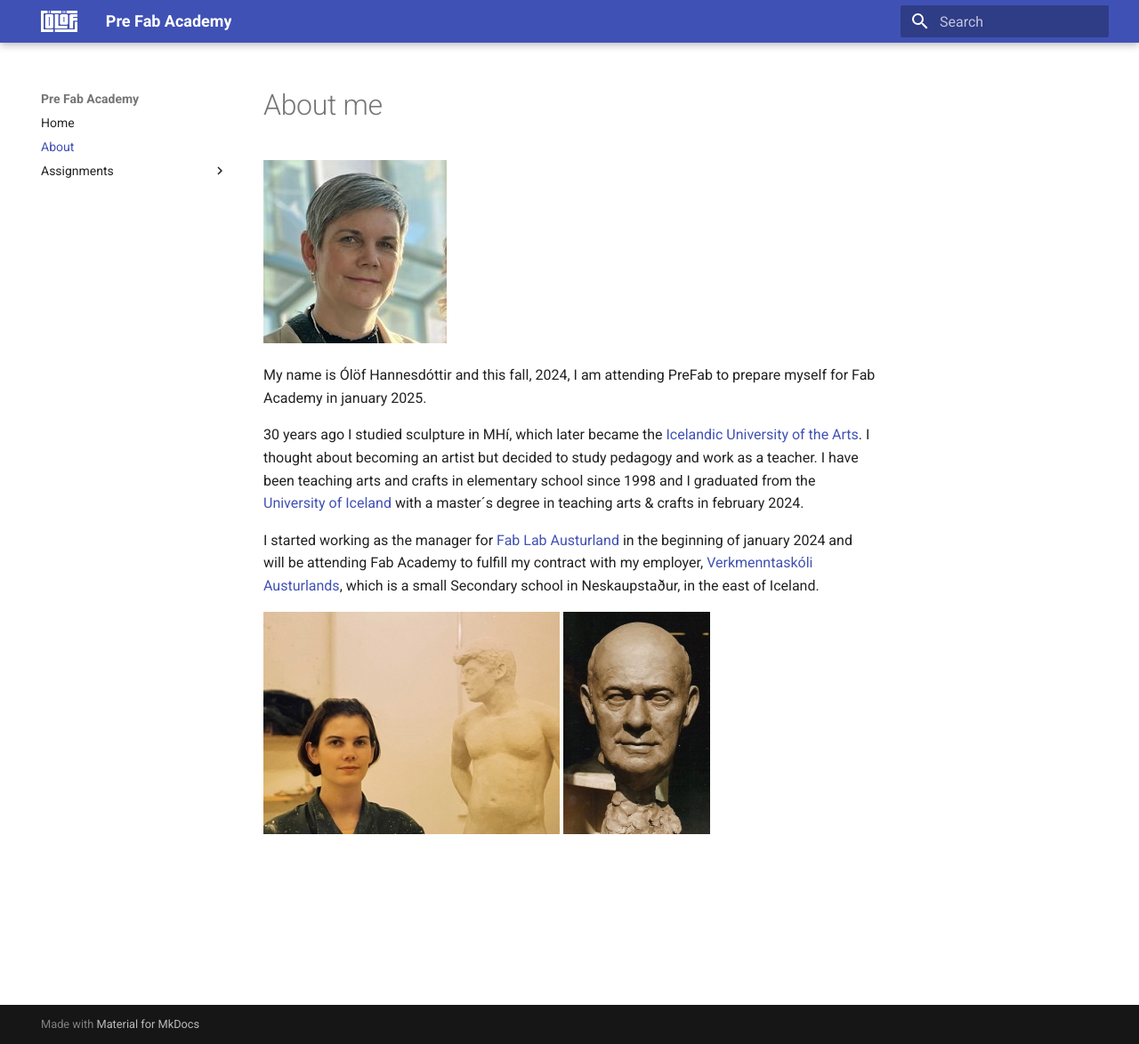
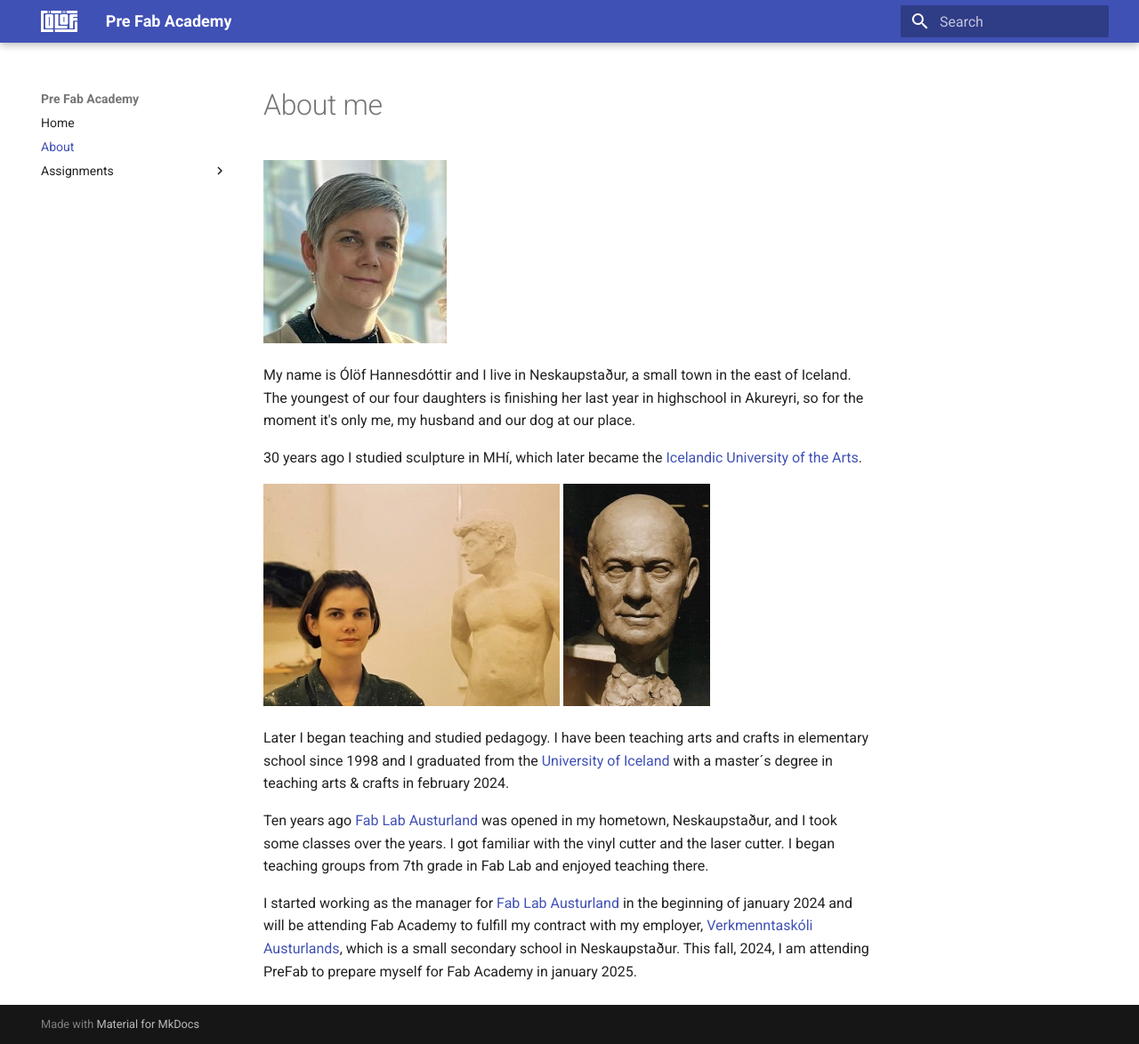
Before and after one commit to OlofH2/Before-Fab-Academy, an MkDocs documentation site: the page built from docs/about.md, in a window 1280 px wide and 1174 px high. Shown: the whole window at 89% size. Built offline with MkDocs 1.6.1 and Material for MkDocs 9.7.7, drawn with Linux system fonts in a browser that asks for light colours.

Commit message:
Added to About

```diff
--- a/docs/about.md
+++ b/docs/about.md
@@ -3,10 +3,15 @@
 
 ![Olof](img/I.jpg)
 
-My name is Ólöf Hannesdóttir and this fall, 2024, I am attending PreFab to prepare myself for Fab Academy in january 2025.
+My name is Ólöf Hannesdóttir and I live in Neskaupstaður, a small town in the east of Iceland. The youngest of our four daughters is finishing her last year in highschool in Akureyri, so for the moment it's only me, my husband and our dog at our place.
 
-30 years ago I studied sculpture in MHí, which later became the [Icelandic University of the Arts](https://www.lhi.is/). I thought about becoming an artist but decided to study pedagogy and work as a teacher. I have been teaching arts and crafts in elementary school since 1998 and I graduated from the [University of Iceland](https://english.hi.is/) with a master´s degree in teaching arts & crafts in february 2024.
+30 years ago I studied sculpture in MHí, which later became the [Icelandic University of the Arts](https://www.lhi.is/).
 
-I started working as the manager for [Fab Lab Austurland](https://www.fablabs.io/labs/fablabausturland) in the beginning of january 2024 and will be attending Fab Academy to fulfill my contract with my employer, [Verkmenntaskóli Austurlands](https://www.va.is/), which is a small Secondary school in Neskaupstaður, in the east of Iceland.
 
 ![SculptureDepartment](img/Sculpture333x250.jpg)       ![Grandpa](img/Grandpa165x250.jpg)
+
+Later I began teaching and studied pedagogy. I have been teaching arts and crafts in elementary school since 1998 and I graduated from the [University of Iceland](https://english.hi.is/) with a master´s degree in teaching arts & crafts in february 2024.
+
+Ten years ago [Fab Lab Austurland](https://www.fablabs.io/labs/fablabausturland) was opened in my hometown, Neskaupstaður, and I took some classes over the years. I got familiar with the vinyl cutter and the laser cutter. I began teaching groups from 7th grade in Fab Lab and enjoyed teaching there.
+
+I started working as the manager for [Fab Lab Austurland](https://www.fablabs.io/labs/fablabausturland) in the beginning of january 2024 and will be attending Fab Academy to fulfill my contract with my employer, [Verkmenntaskóli Austurlands](https://www.va.is/), which is a small secondary school in Neskaupstaður. This fall, 2024, I am attending PreFab to prepare myself for Fab Academy in january 2025.
```
